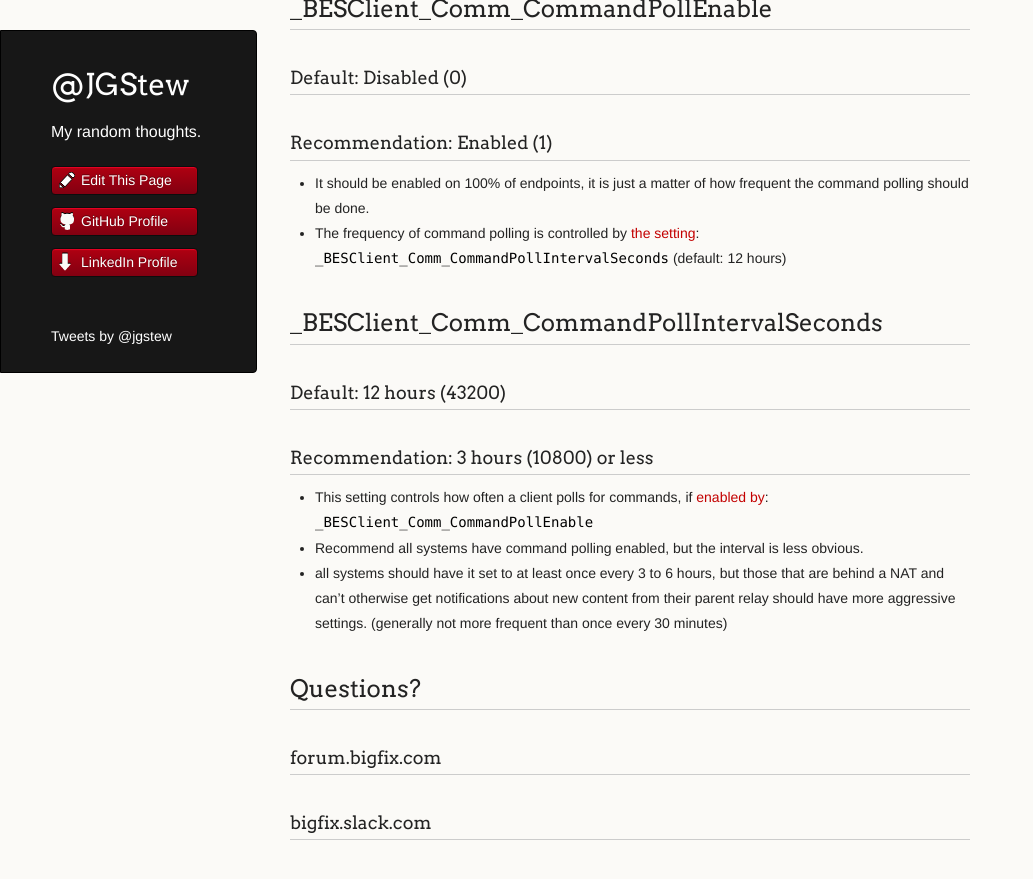
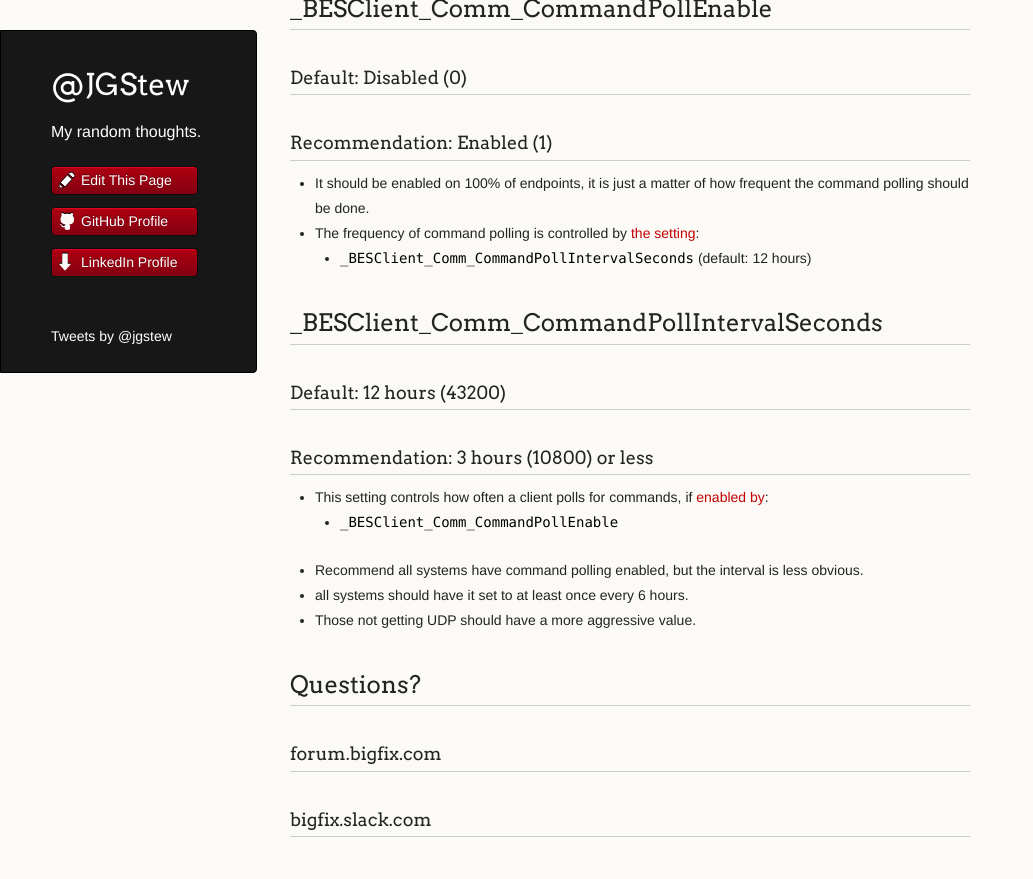
Before and after one commit to jgstew/jgstew.github.io, a Jekyll site: the page built from _posts/2018-10-30-BigFix-Settings-Optimizations.md, in a window 1280 px wide and 900 px high, scrolled down 1900 px. Shown: the top 879 px of the window, without its empty margins (0-1033 px from the left). Built offline with Jekyll 4.4.1, drawn with Linux system fonts in a browser that asks for light colours; nearby versions of some CDN libraries; comment, search, counter and statistics services are not loaded.

Commit message:
Update 2018-10-30-BigFix-Settings-Optimizations.md

```diff
--- a/_posts/2018-10-30-BigFix-Settings-Optimizations.md
+++ b/_posts/2018-10-30-BigFix-Settings-Optimizations.md
@@ -77,7 +77,8 @@ Applicability: root server only (exists main gather service)
 ### Recommendation: Enabled (1)
 
 - It should be enabled on 100% of endpoints, it is just a matter of how frequent the command polling should be done.
-- The frequency of command polling is controlled by [the setting](https://github.com/jgstew/jgstew.github.io/blob/master/_bfsettings/_BESClient_Comm_CommandPollIntervalSeconds.md): `_BESClient_Comm_CommandPollIntervalSeconds` (default: 12 hours)
+- The frequency of command polling is controlled by [the setting](https://github.com/jgstew/jgstew.github.io/blob/master/_bfsettings/_BESClient_Comm_CommandPollIntervalSeconds.md):
+  - `_BESClient_Comm_CommandPollIntervalSeconds` (default: 12 hours)
 
 
 ## _BESClient_Comm_CommandPollIntervalSeconds
@@ -86,9 +87,11 @@ Applicability: root server only (exists main gather service)
 
 ### Recommendation: 3 hours (10800) or less
 
-- This setting controls how often a client polls for commands, if [enabled by](https://github.com/jgstew/jgstew.github.io/blob/master/_bfsettings/_BESClient_Comm_CommandPollEnable.md): `_BESClient_Comm_CommandPollEnable`
+- This setting controls how often a client polls for commands, if [enabled by](https://github.com/jgstew/jgstew.github.io/blob/master/_bfsettings/_BESClient_Comm_CommandPollEnable.md):
+  - `_BESClient_Comm_CommandPollEnable`
 - Recommend all systems have command polling enabled, but the interval is less obvious.
-- all systems should have it set to at least once every 3 to 6 hours, but those that are behind a NAT and can't otherwise get notifications about new content from their parent relay should have more aggressive settings. (generally not more frequent than once every 30 minutes)
+- all systems should have it set to at least once every 6 hours.
+- Those not getting UDP should have a more aggressive value.
 
 
 ## Questions?
```
